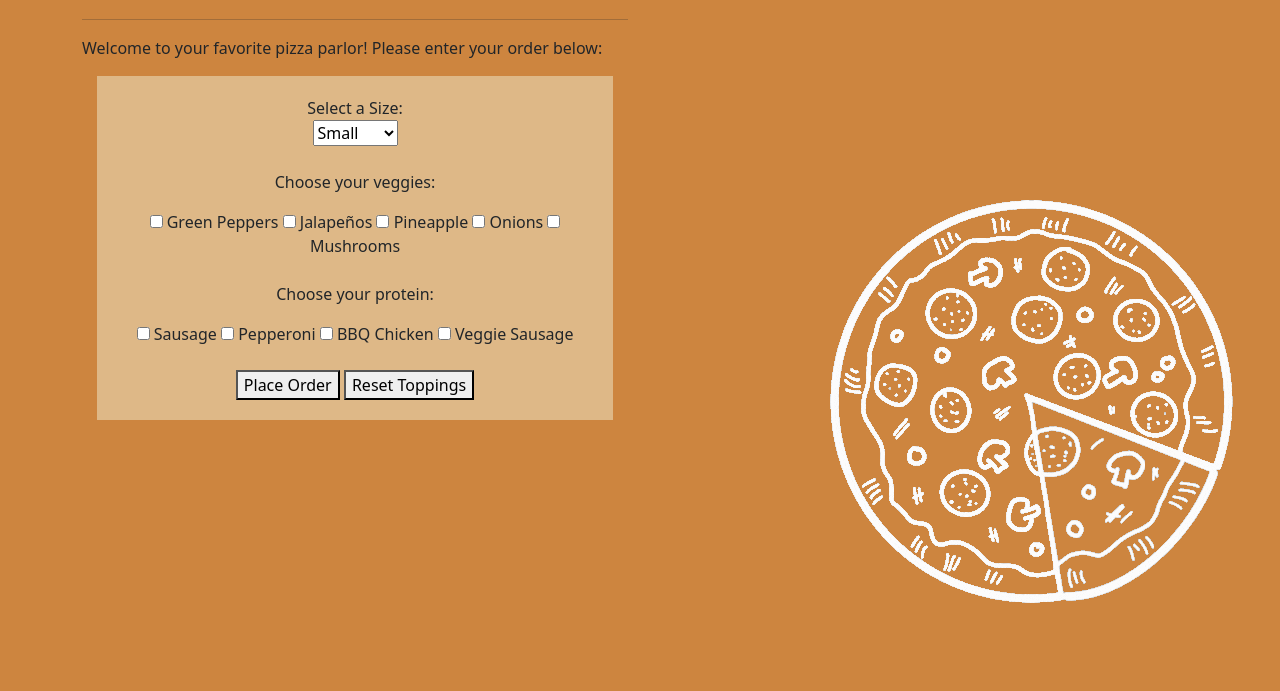
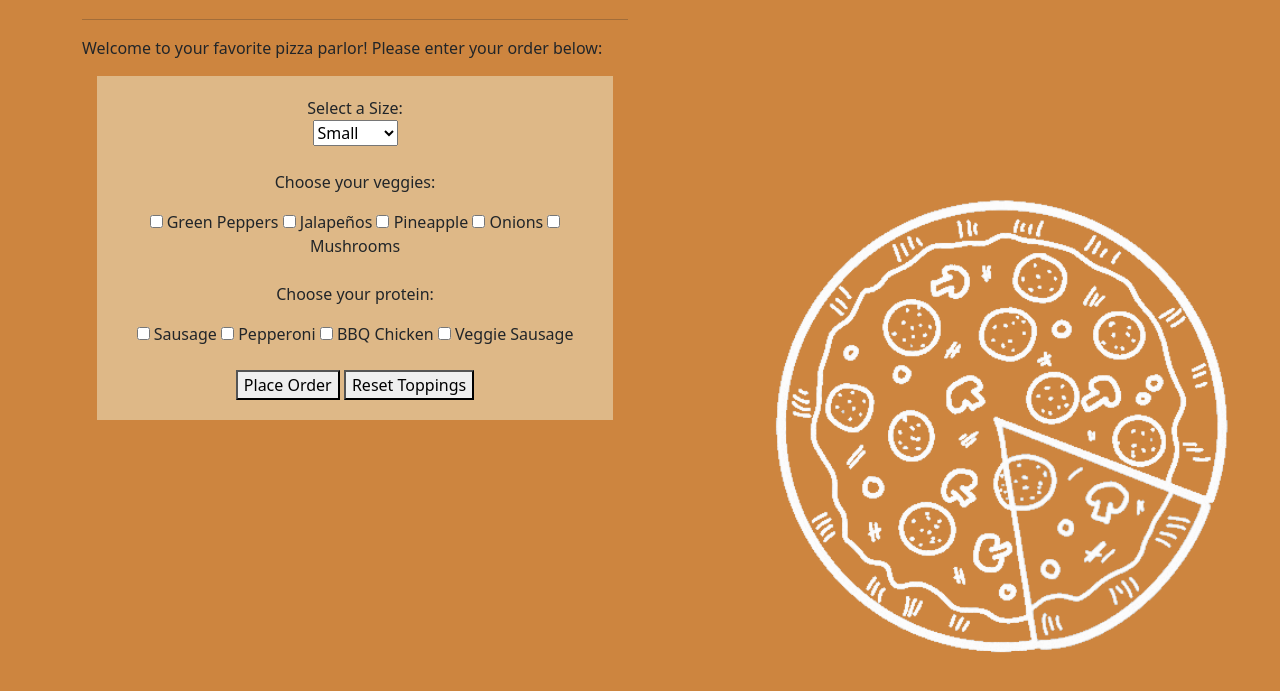
Before and after one commit to mdonegan91/pizza-parlor, a plain HTML site: page index.html in a window 1280 px wide. Shown: the part 103-794 px from the top of the page. Drawn offline with nearby package versions, Linux system fonts and the light colour scheme.

Commit message:
add media query

```diff
--- a/css/styles.css
+++ b/css/styles.css
@@ -17,8 +17,15 @@ body {
     padding: 20px;
 }
 
-.floating {
+img {
+    width: 40%;
     position: absolute;
     top: 300px;
     right: 1px;
+    height: auto;
 }
+
+@media screen and (max-width: 750px) {
+    img {
+        display: none;
+    }}
```
